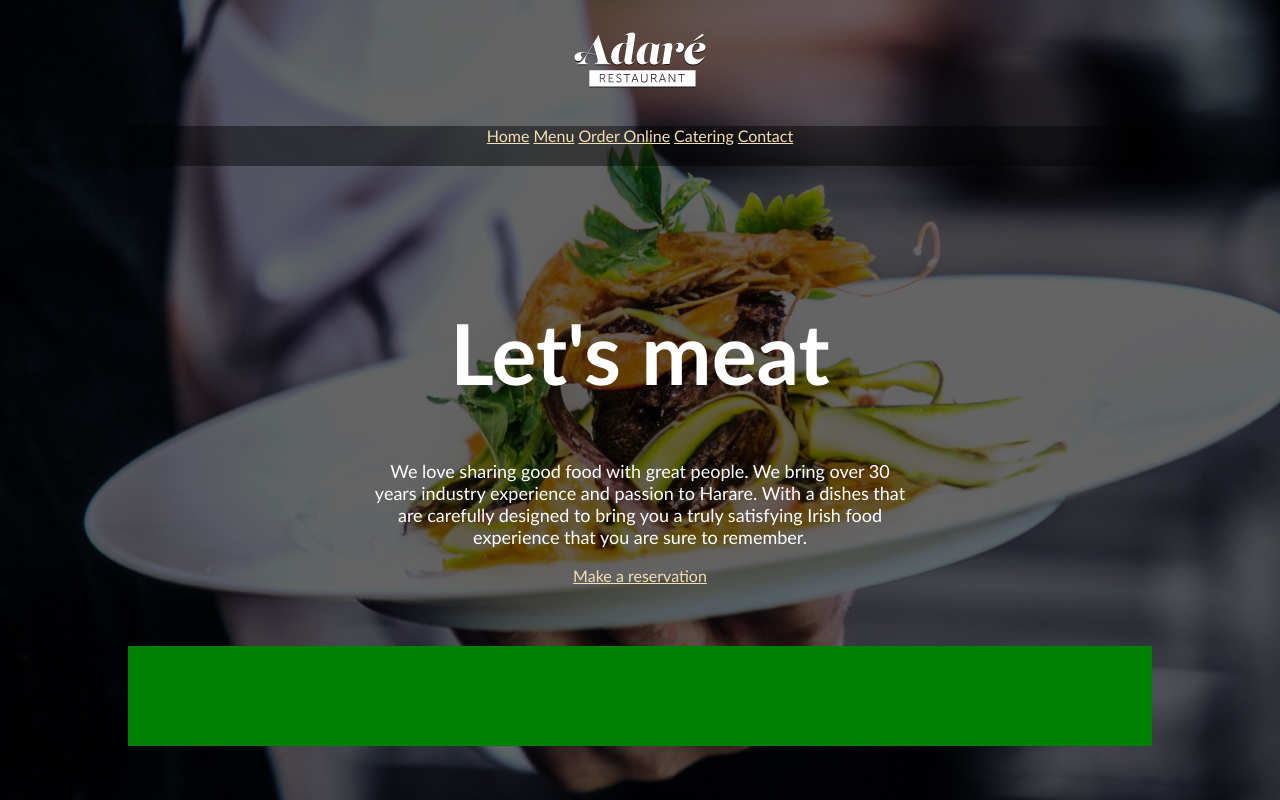
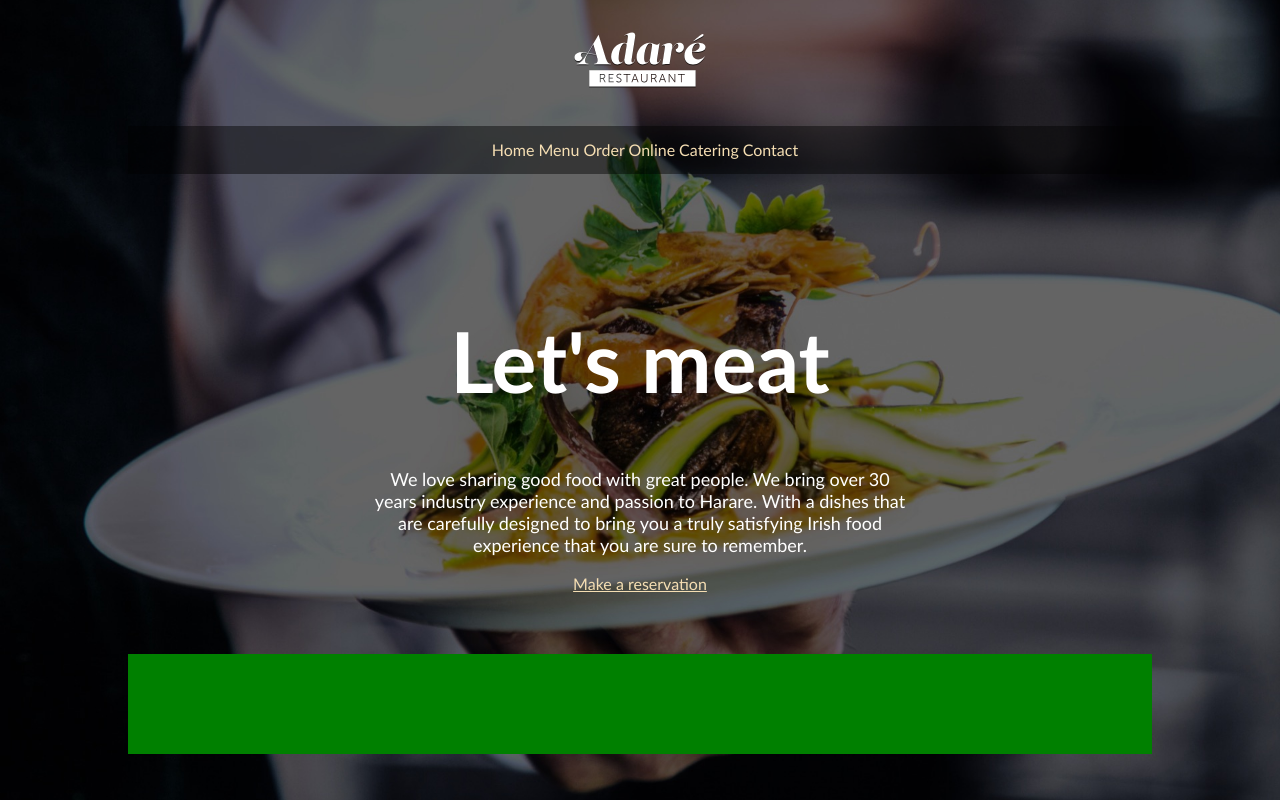
Before and after one commit to Waltermasoja/Personal_restaurant_web, a plain HTML site: page Index.html in a window 1280 px wide. Drawn offline with Linux system fonts and the light colour scheme.

Commit message:
I have made some changes on the Nav to make it look a little nice

```diff
--- a/styles.css
+++ b/styles.css
@@ -23,8 +23,11 @@ header {
 }
 
 nav {
-
-    height: 40px;
+    padding-top: 14px;
+    padding-bottom: 14px;
+    font-size: 12;
+    padding-left: 10px;
+    padding-left: 10px;
     background-color: rgba(0, 0, 0, 0.451);
     text-align: center;
 }
@@ -60,3 +63,7 @@ a{
     color: wheat;
     font-family: 'Gill Sans', 'Gill Sans MT', Calibri, 'Trebuchet MS', sans-serif;
 }
+
+nav a {
+    text-decoration: none;
+}
```
